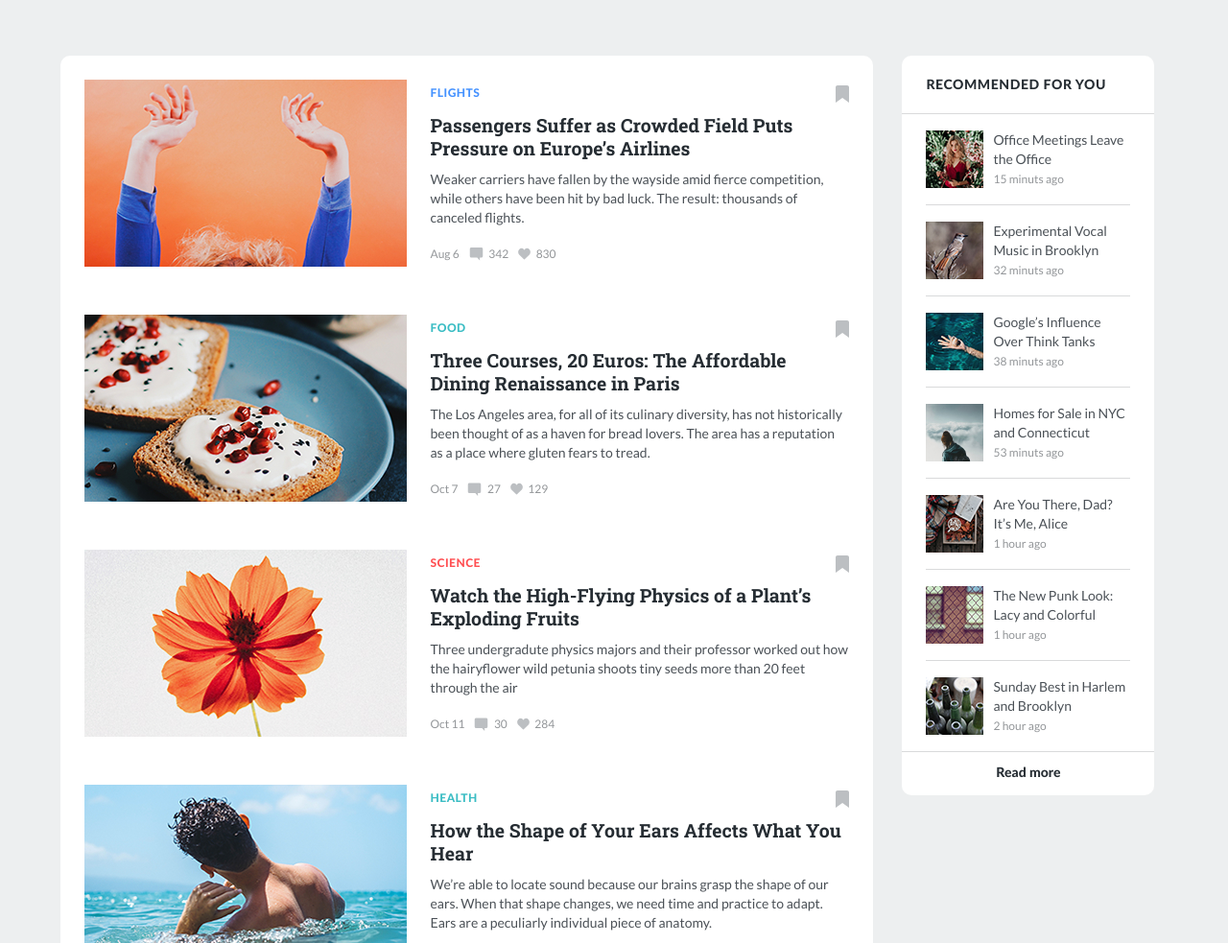
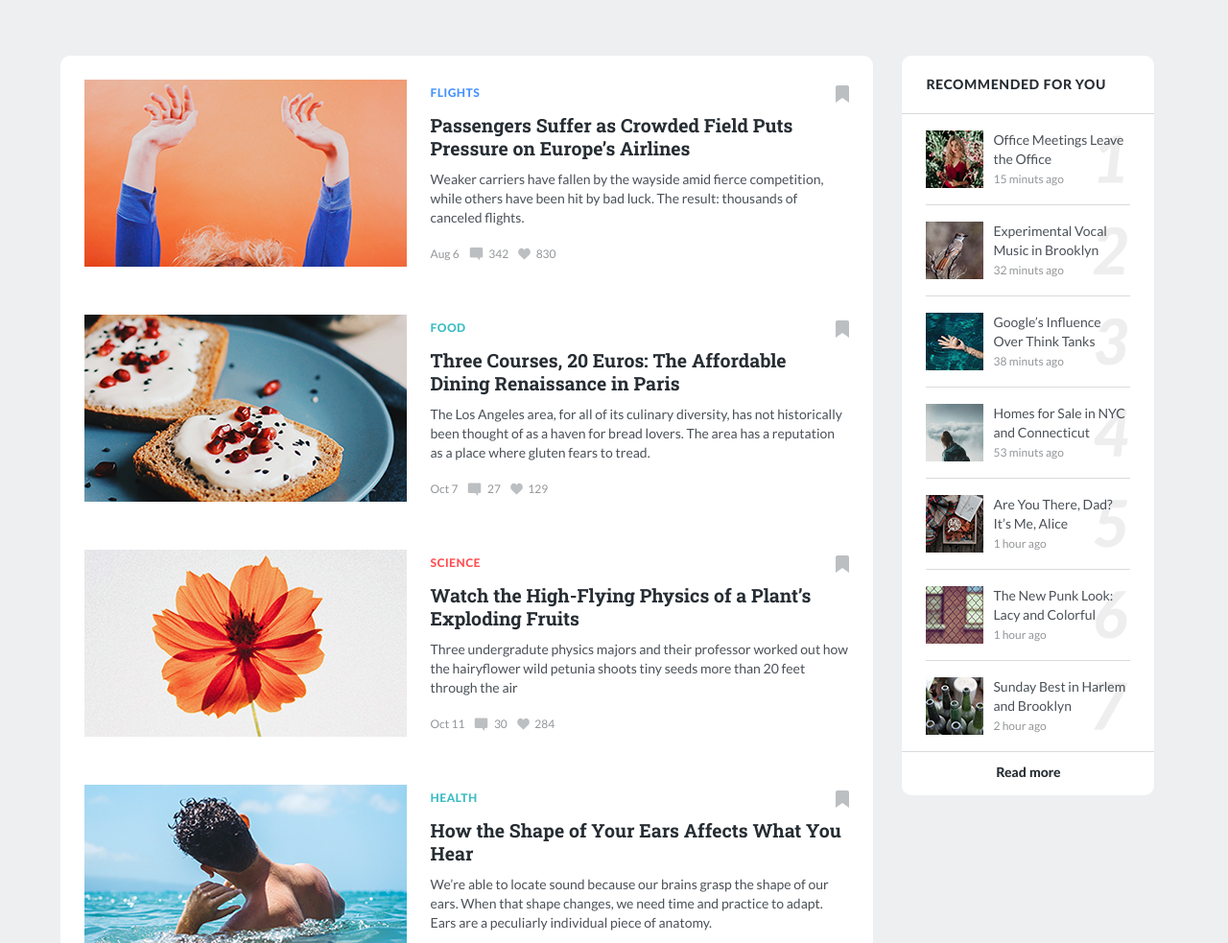
Before and after one commit to EVZhitnik/Universal, a plain HTML site: page index.html in a window 1280 px wide. Shown: the part 2193-3176 px from the top of the page at 96% size. Drawn offline with nearby package versions, Linux system fonts and the light colour scheme; the site is published under a folder, as on GitHub Pages, so addresses that start at the root find nothing.

Commit message:
Fix path

```diff
--- a/scss/blocks/_notes-aside.scss
+++ b/scss/blocks/_notes-aside.scss
@@ -37,43 +37,43 @@
 
         &:nth-child(1) {
             &::after {
-                background: url('/icon/numbers/1.svg') center/contain no-repeat;
+                background: url('../icon/numbers/1.svg') center/contain no-repeat;
             }
         }
 
         &:nth-child(2) {
             &::after {
-                background: url('/icon/numbers/2.svg') center/contain no-repeat;
+                background: url('../icon/numbers/2.svg') center/contain no-repeat;
             }
         }
 
         &:nth-child(3) {
             &::after {
-                background: url('/icon/numbers/3.svg') center/contain no-repeat;
+                background: url('../icon/numbers/3.svg') center/contain no-repeat;
             }
         }
 
         &:nth-child(4) {
             &::after {
-                background: url('/icon/numbers/4.svg') center/contain no-repeat;
+                background: url('../icon/numbers/4.svg') center/contain no-repeat;
             }
         }
 
         &:nth-child(5) {
             &::after {
-                background: url('/icon/numbers/5.svg') center/contain no-repeat;
+                background: url('../icon/numbers/5.svg') center/contain no-repeat;
             }
         }
 
         &:nth-child(6) {
             &::after {
-                background: url('/icon/numbers/6.svg') center/contain no-repeat;
+                background: url('../icon/numbers/6.svg') center/contain no-repeat;
             }
         }
 
         &:nth-child(7) {
             &::after {
-                background: url('/icon/numbers/7.svg') center/contain no-repeat;
+                background: url('../icon/numbers/7.svg') center/contain no-repeat;
             }
         }
 
```
Also changed, not shown: travel.html (+1 -1 lines), css/main.css.
